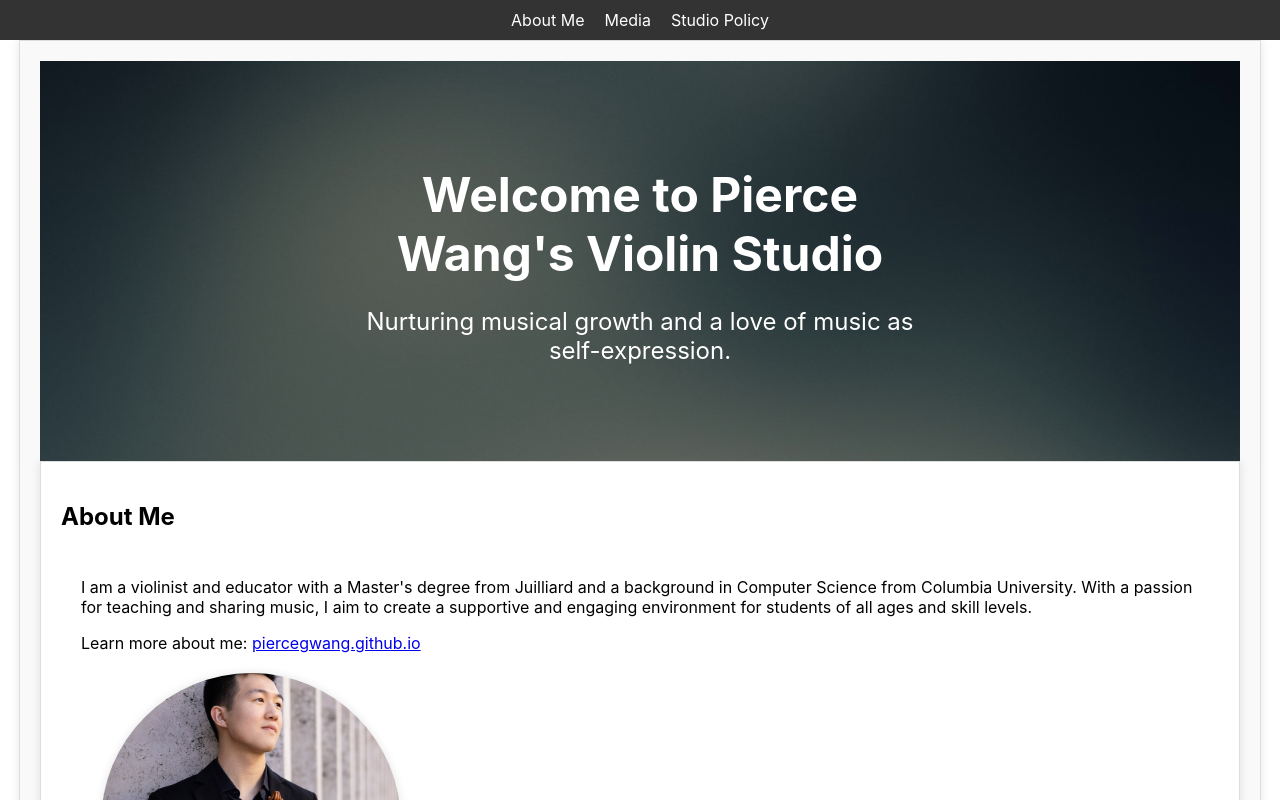
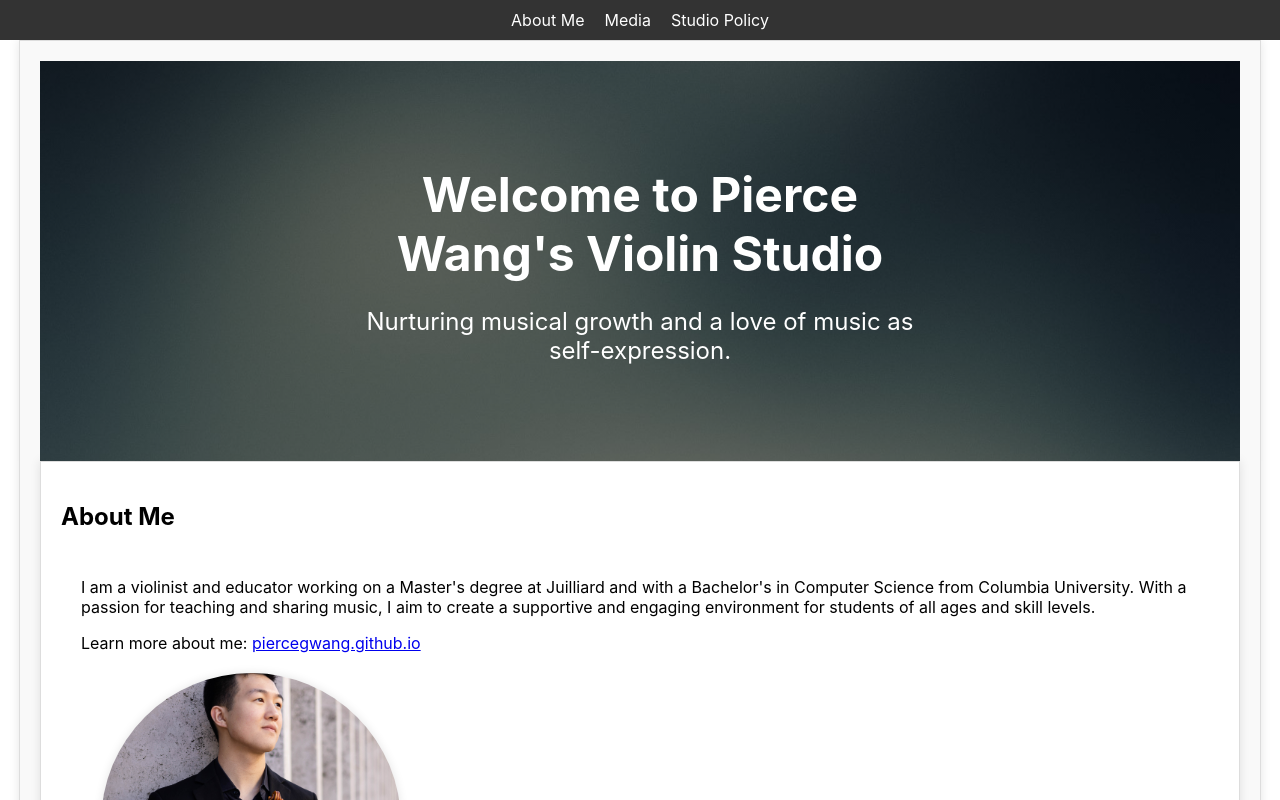
Before and after one commit to piercegwang/grmus653e-landing-page, a React (Create React App) app: page / in a window 1280 px wide. Shown: the top 800 px of the page. Built offline with nearby package versions, Linux system fonts and the light colour scheme.

Commit message:
changed description

```diff
--- a/src/StudioLandingPage.js
+++ b/src/StudioLandingPage.js
@@ -29,7 +29,7 @@ function StudioLandingPage() {
           <h2>About Me</h2>
           <div className="about-content">
             <p>
-              I am a violinist and educator with a Master's degree from Juilliard and a background in Computer Science from Columbia University. With a passion for teaching and sharing music, I aim to create a supportive and engaging environment for students of all ages and skill levels.
+              I am a violinist and educator working on a Master's degree at Juilliard and with a Bachelor's in Computer Science from Columbia University. With a passion for teaching and sharing music, I aim to create a supportive and engaging environment for students of all ages and skill levels.
             </p>
             <p>
               Learn more about me: <a href="https://piercegwang.github.io">piercegwang.github.io</a>
```
